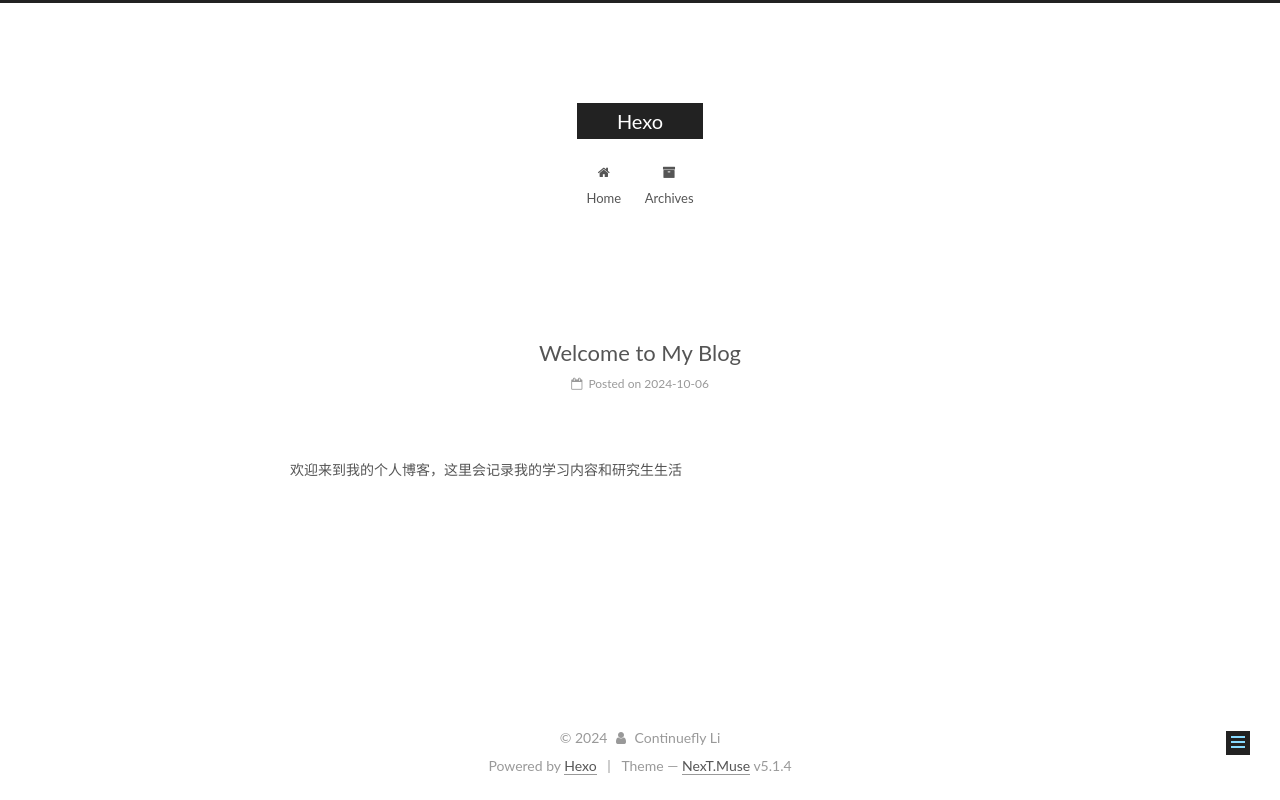
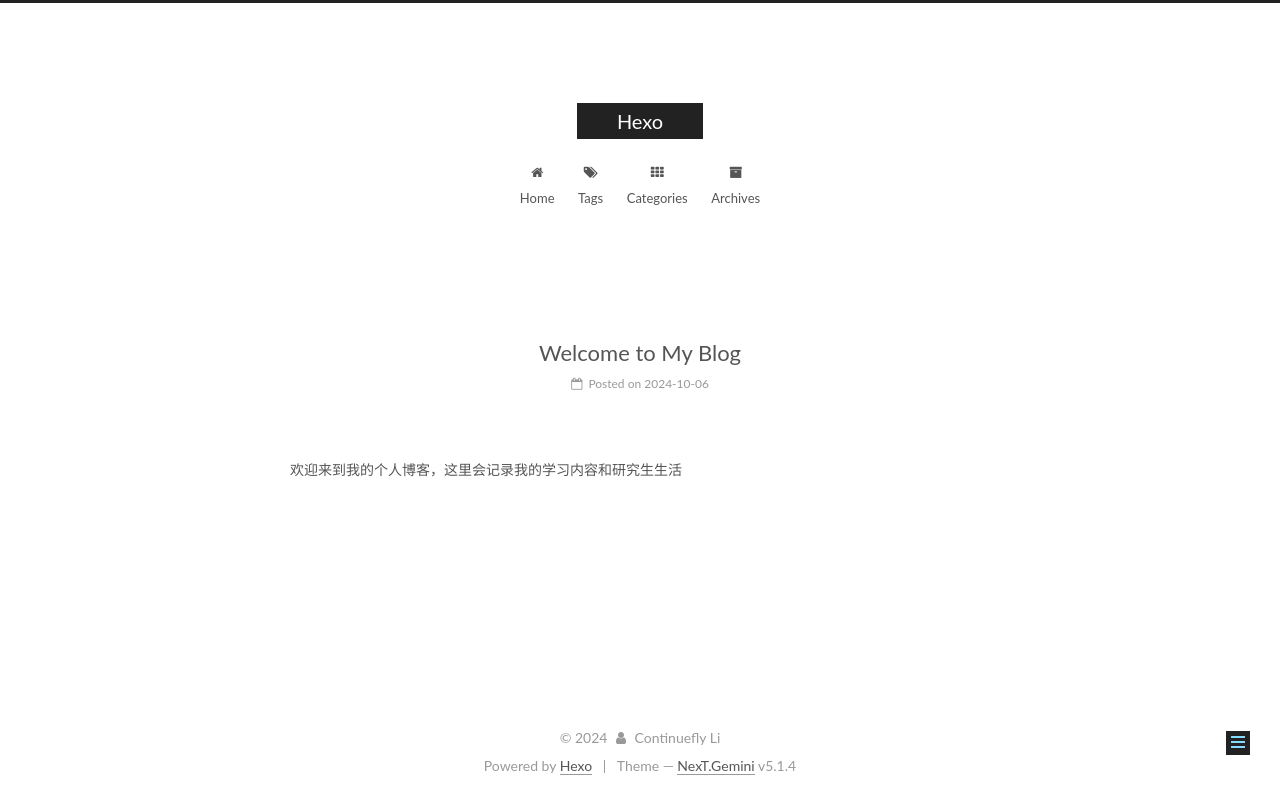
Before and after one commit to ArcadeFire1024/ArcadeFire1024.github.io, a plain HTML site: page 2024/10/06/Welcome-to-My-Blog/index.html in a window 1280 px wide. Drawn offline with Linux system fonts and the light colour scheme.

Commit message:
Site updated: 2024-10-08 16:21:05

```diff
--- a/2024/10/06/Welcome-to-My-Blog/index.html
+++ b/2024/10/06/Welcome-to-My-Blog/index.html
@@ -5,7 +5,7 @@
 
 
 
-<html class="theme-next muse use-motion" lang="zh-CN">
+<html class="theme-next gemini use-motion" lang="zh-CN">
 <head>
   <meta charset="UTF-8"/>
 <meta http-equiv="X-UA-Compatible" content="IE=edge" />
@@ -97,7 +97,7 @@
   var NexT = window.NexT || {};
   var CONFIG = {
     root: '',
-    scheme: 'Muse',
+    scheme: 'Gemini',
     version: '5.1.4',
     sidebar: {"position":"left","display":"post","offset":12,"b2t":false,"scrollpercent":false,"onmobile":false},
     fancybox: true,
@@ -186,6 +186,26 @@
               <i class="menu-item-icon fa fa-fw fa-home"></i> <br />
 
             Home
+          </a>
+        </li>
+
+
+        <li class="menu-item menu-item-tags">
+          <a href="/tags/%20" rel="section">
+
+              <i class="menu-item-icon fa fa-fw fa-tags"></i> <br />
+
+            Tags
+          </a>
+        </li>
+
+
+        <li class="menu-item menu-item-categories">
+          <a href="/categories/%20" rel="section">
+
+              <i class="menu-item-icon fa fa-fw fa-th"></i> <br />
+
+            Categories
           </a>
         </li>
 
@@ -443,7 +463,7 @@
 
 
 
-  <div class="theme-info">Theme &mdash; <a class="theme-link" target="_blank" href="https://github.com/iissnan/hexo-theme-next">NexT.Muse</a> v5.1.4</div>
+  <div class="theme-info">Theme &mdash; <a class="theme-link" target="_blank" href="https://github.com/iissnan/hexo-theme-next">NexT.Gemini</a> v5.1.4</div>
 
 
 
@@ -544,6 +564,13 @@
 
 
 
+  <script type="text/javascript" src="/js/src/affix.js?v=5.1.4"></script>
+
+  <script type="text/javascript" src="/js/src/schemes/pisces.js?v=5.1.4"></script>
+
+
+
+
   <script type="text/javascript" src="/js/src/scrollspy.js?v=5.1.4"></script>
 <script type="text/javascript" src="/js/src/post-details.js?v=5.1.4"></script>
 
```
Also changed, not shown: archives/2024/10/index.html (+30 -3 lines), archives/2024/index.html (+30 -3 lines), archives/index.html (+30 -3 lines), index.html (+30 -3 lines).
